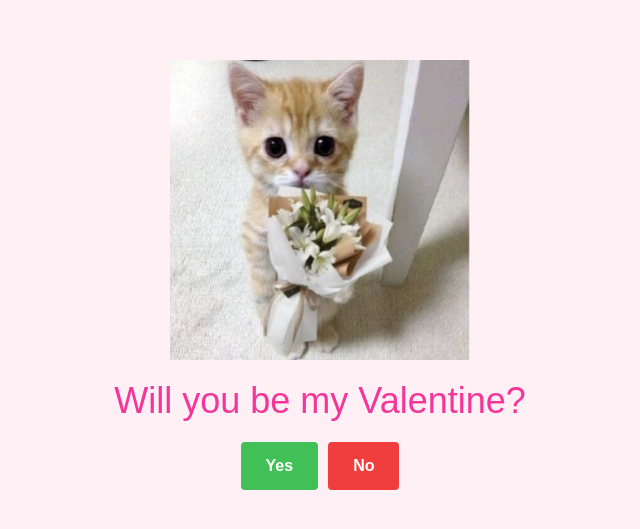
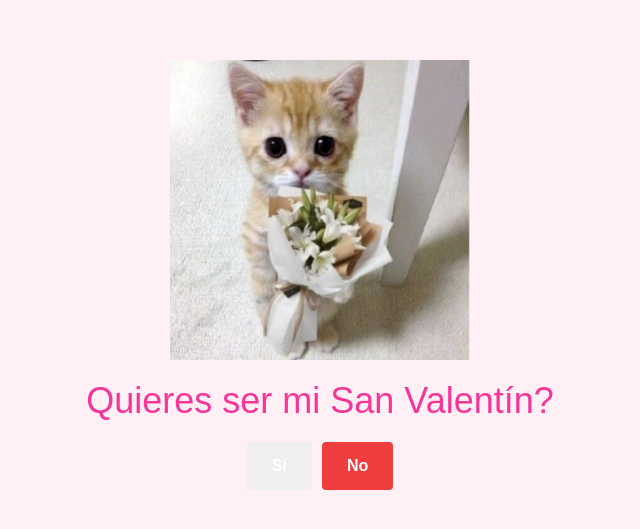
Before and after one commit to cxmiloxz/TEAMOPIUPIU, a plain HTML site: page be-my-valentine-master/index.html in a window 1280 px wide. Shown: the part 125-654 px from the top of the page, without its empty margins (320-960 px from the left). Drawn offline with Linux system fonts and the light colour scheme; a web font is replaced by a local one.

Commit message:
Update index.html

```diff
--- a/be-my-valentine-master/index.html
+++ b/be-my-valentine-master/index.html
@@ -15,9 +15,9 @@
   <body>
     <main class="container">
       <img class="cat-img" src="img/cat-0.jpg" alt="Picture of a cat" />
-      <p class="title">Will you be my Valentine?</p>
+      <p class="title">Quieres ser mi San Valentín?</p>
       <div class="buttons">
-        <button type="button" class="btn btn--yes">Yes</button>
+        <button type="button" class="btn btn--Si">Si</button>
         <button type="button" class="btn btn--no">No</button>
       </div>
     </main>
```
